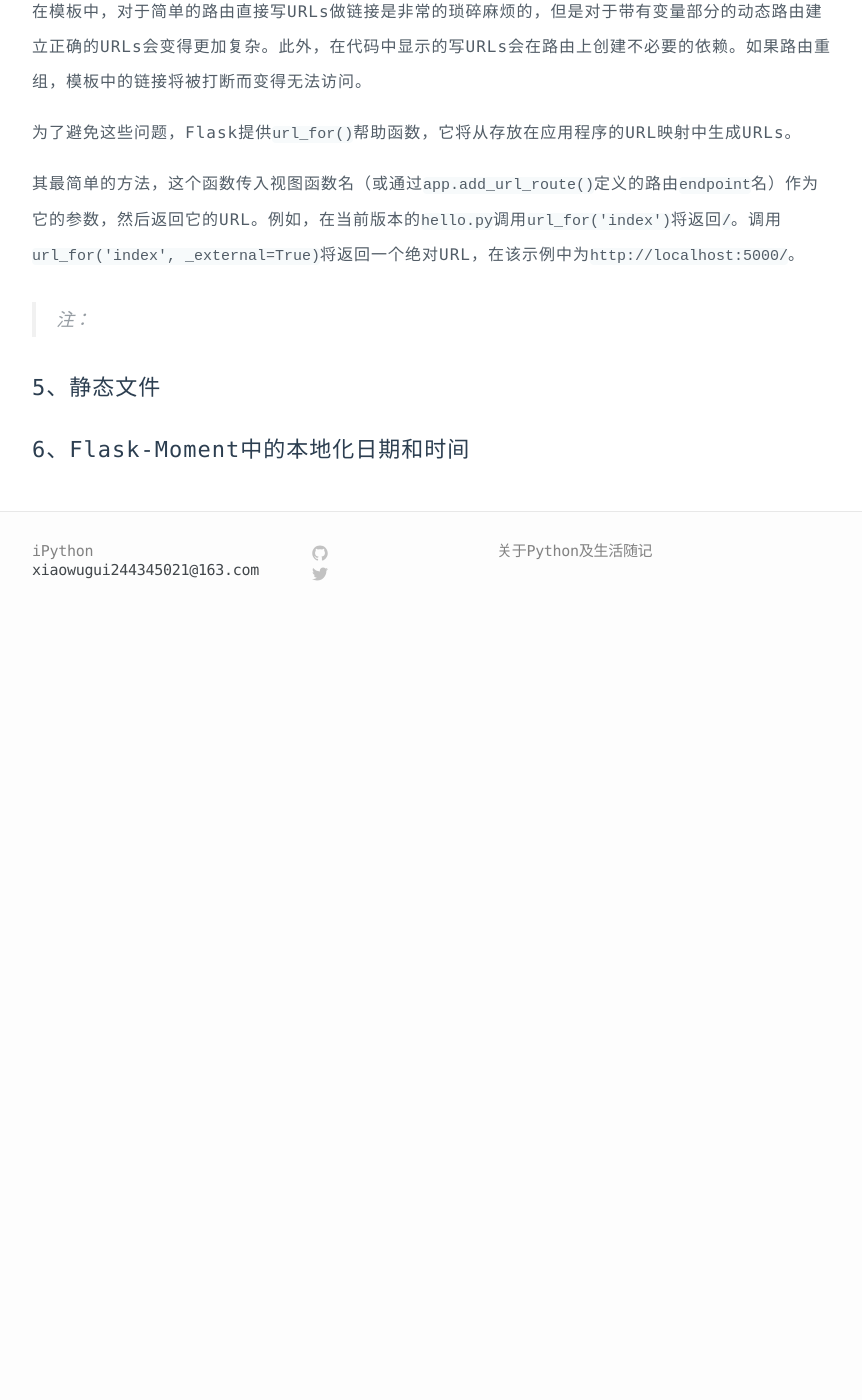
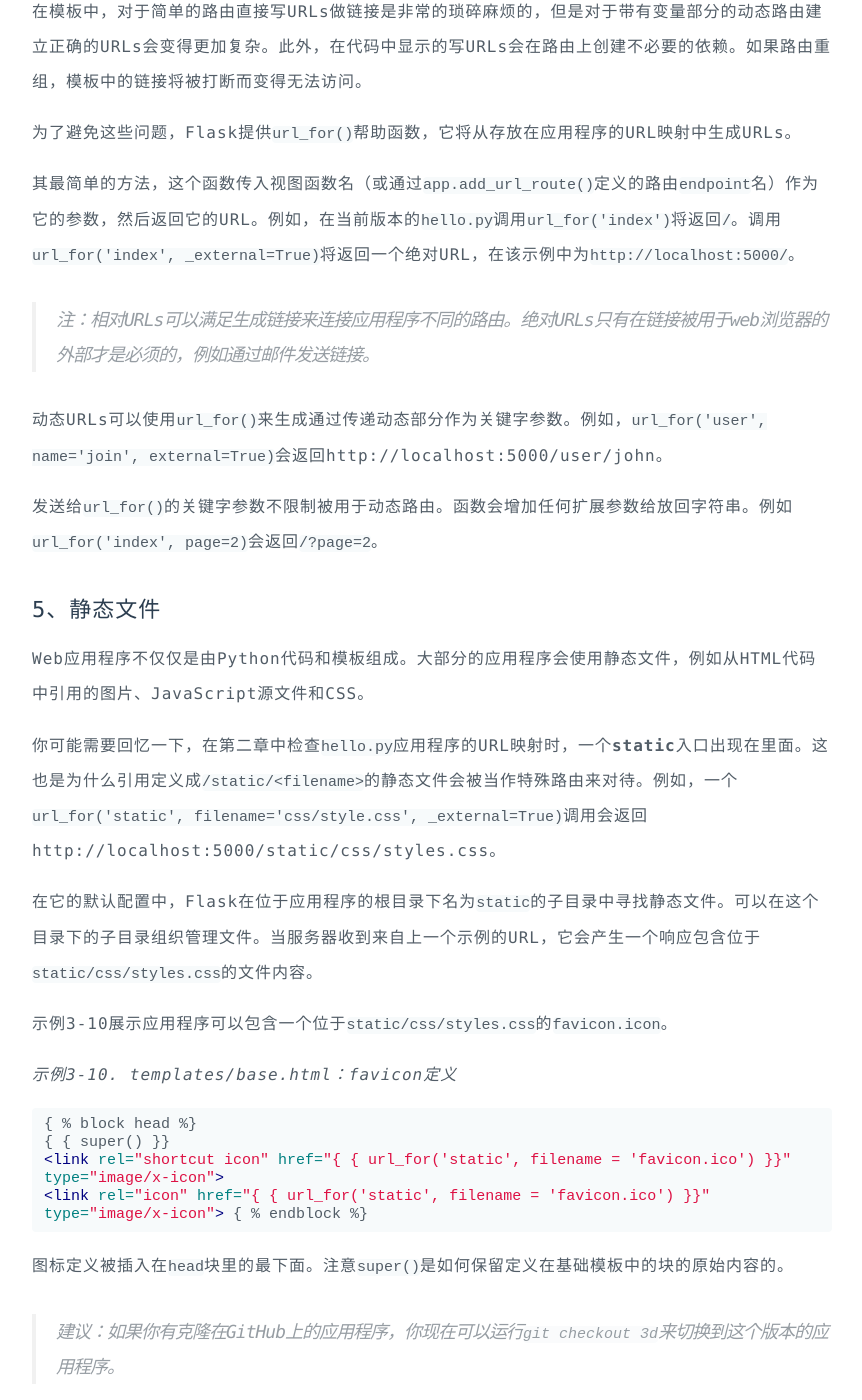
Before and after one commit to wanyoung1231/young-py.github.io, a Jekyll site: the page built from _posts/flask/2014-11-03-flask-3-3.markdown, in a window 1280 px wide and 1400 px high, scrolled down 321 px. Shown: the whole window, without its empty margins (208-1070 px from the left). Built offline with Jekyll 4.4.1, drawn with Linux system fonts in a browser that asks for light colours; before the commit the page ends 951 px from its top, so only the background shows below that; some of the changed text lies outside the part shown.

Commit message:
完善flask3-3

```diff
--- a/_posts/flask/2014-11-03-flask-3-3.markdown
+++ b/_posts/flask/2014-11-03-flask-3-3.markdown
@@ -16,8 +16,43 @@ author: young
 
 其最简单的方法，这个函数传入视图函数名（或通过`app.add_url_route()`定义的路由`endpoint`名）作为它的参数，然后返回它的URL。例如，在当前版本的`hello.py`调用`url_for('index')`将返回`/`。调用`url_for('index', _external=True)`将返回一个绝对URL，在该示例中为`http://localhost:5000/`。
 
->注：
+>注：相对URLs可以满足生成链接来连接应用程序不同的路由。绝对URLs只有在链接被用于web浏览器的外部才是必须的，例如通过邮件发送链接。
+
+动态URLs可以使用`url_for()`来生成通过传递动态部分作为关键字参数。例如，`url_for('user', name='join', external=True)`会返回http://localhost:5000/user/john。
+
+发送给`url_for()`的关键字参数不限制被用于动态路由。函数会增加任何扩展参数给放回字符串。例如`url_for('index', page=2)`会返回`/?page=2`。
 
 ### 5、静态文件
 
+Web应用程序不仅仅是由Python代码和模板组成。大部分的应用程序会使用静态文件，例如从HTML代码中引用的图片、JavaScript源文件和CSS。
+
+你可能需要回忆一下，在第二章中检查`hello.py`应用程序的URL映射时，一个**static**入口出现在里面。这也是为什么引用定义成`/static/<filename>`的静态文件会被当作特殊路由来对待。例如，一个`url_for('static', filename='css/style.css', _external=True)`调用会返回http://localhost:5000/static/css/styles.css。
+
+在它的默认配置中，Flask在位于应用程序的根目录下名为`static`的子目录中寻找静态文件。可以在这个目录下的子目录组织管理文件。当服务器收到来自上一个示例的URL，它会产生一个响应包含位于`static/css/styles.css`的文件内容。
+
+示例3-10展示应用程序可以包含一个位于`static/css/styles.css`的`favicon.icon`。
+
+_示例3-10. templates/base.html：favicon定义_
+
+{% highlight html %}
+
+{ % block head %}
+{ { super() }}
+<link rel="shortcut icon" href="{ { url_for('static', filename = 'favicon.ico') }}"
+type="image/x-icon">
+<link rel="icon" href="{ { url_for('static', filename = 'favicon.ico') }}"
+type="image/x-icon"> { % endblock %}
+
+{% endhighlight %}
+
+图标定义被插入在`head`块里的最下面。注意`super()`是如何保留定义在基础模板中的块的原始内容的。
+
+>建议：如果你有克隆在GitHub上的应用程序，你现在可以运行`git checkout 3d`来切换到这个版本的应用程序。
+
 ### 6、Flask-Moment中的本地化日期和时间
+
+当用户工作在世界各个不同的地方，在web应用程序中处理日期和时间就变成了一个比较重要的问题。
+
+
+
+协程篇进行修改，包括对子例程的调整、升级版调整，添加应用场景
```
